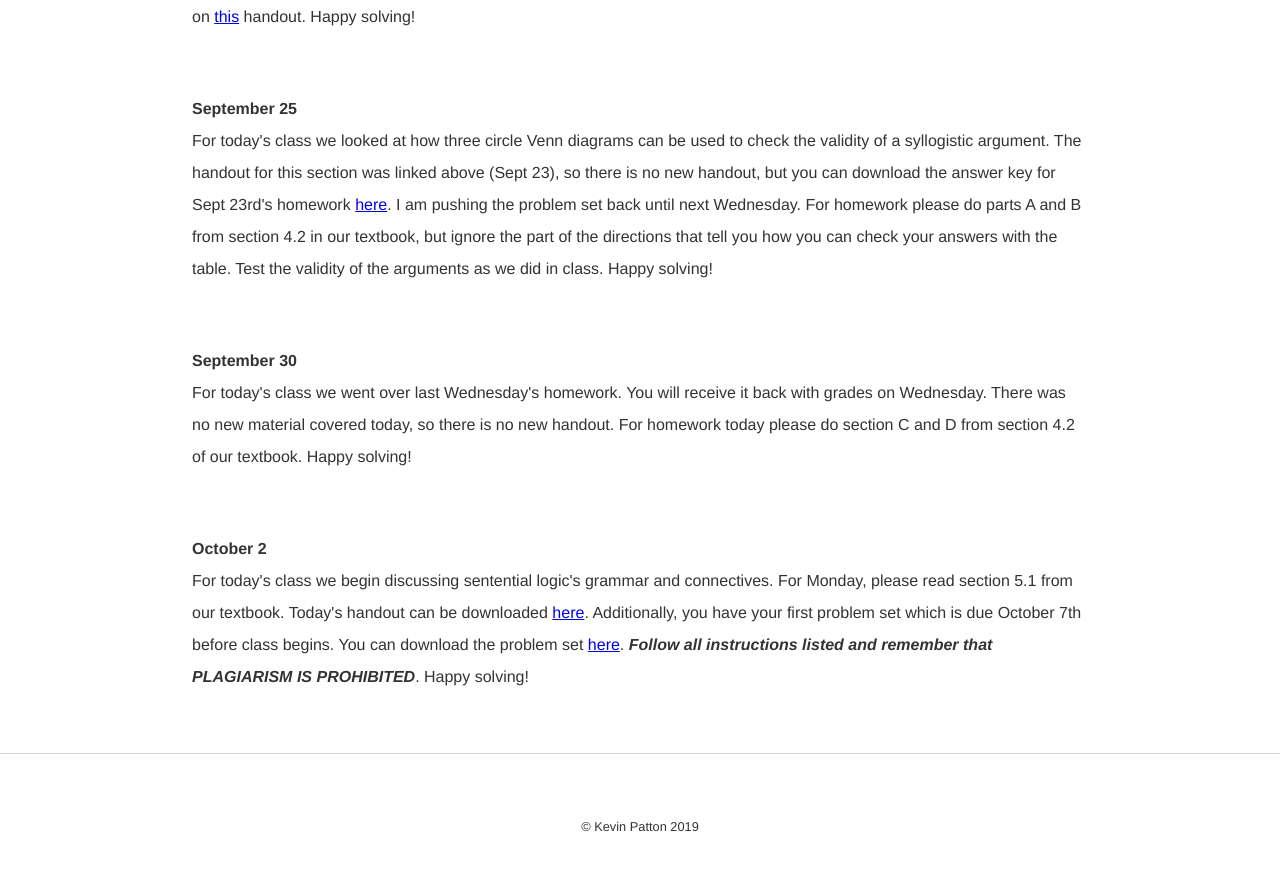
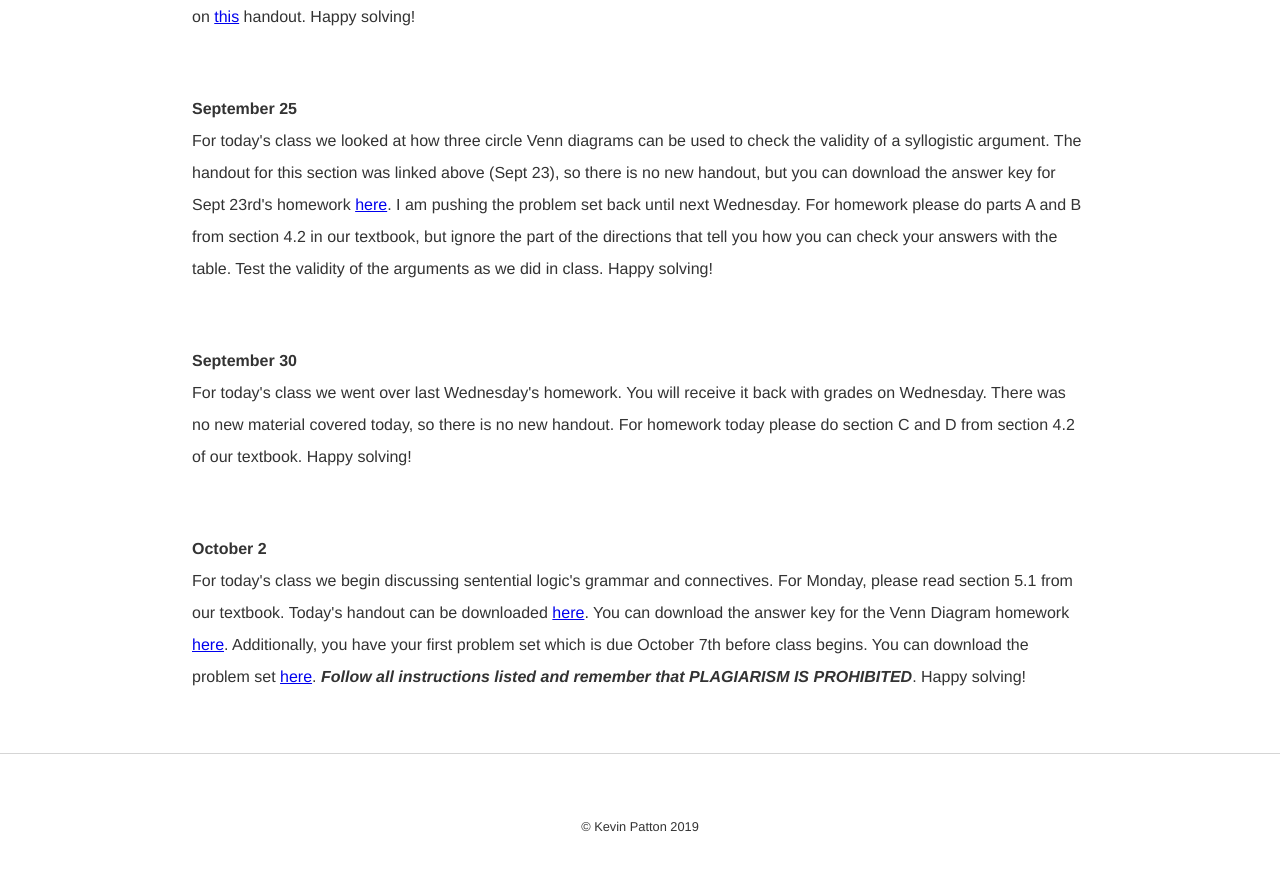
Before and after one commit to kevinjpatton/kevinjpatton.github.io, a Jekyll site: the page built from teaching/phil_1210/index.html, in a window 1280 px wide and 900 px high, scrolled down 2332 px. Shown: the top 871 px of the window. Built offline with Jekyll 4.4.1, drawn with Linux system fonts in a browser that asks for light colours; Markdown is read by kramdown in place of the engine named in the settings.

Commit message:
Update index.html

```diff
--- a/teaching/phil_1210/index.html
+++ b/teaching/phil_1210/index.html
@@ -31,4 +31,4 @@
 <p><b>September 30</b><br>
 For today's class we went over last Wednesday's homework.  You will receive it back with grades on Wednesday.  There was no new material covered today, so there is no new handout.  For homework today please do section C and D from section 4.2 of our textbook.  Happy solving!</p>
 <p><b>October 2</b><br>
-For today's class we begin discussing sentential logic's grammar and connectives.  For Monday, please read section 5.1 from our textbook.  Today's handout can be downloaded <a href="/teaching/phil_1210/Day 13 - Section 5.1.pdf" target="_blank">here</a>.  Additionally, you have your first problem set which is due October 7th before class begins.  You can download the problem set <a href="/teaching/phil_1210/PS -1.pdf" target="_blank">here</a>.  <b><i>Follow all instructions listed and remember that PLAGIARISM IS PROHIBITED</b></i>.  Happy solving!
+For today's class we begin discussing sentential logic's grammar and connectives.  For Monday, please read section 5.1 from our textbook.  Today's handout can be downloaded <a href="/teaching/phil_1210/Day 13 - Section 5.1.pdf" target="_blank">here</a>.  You can download the answer key for the Venn Diagram homework <a href="/teaching/phil_1210/VennDiagramsAnswerKey.pdf" target="_blank">here</a>.  Additionally, you have your first problem set which is due October 7th before class begins.  You can download the problem set <a href="/teaching/phil_1210/PS -1.pdf" target="_blank">here</a>.  <b><i>Follow all instructions listed and remember that PLAGIARISM IS PROHIBITED</b></i>.  Happy solving!</p>
```
